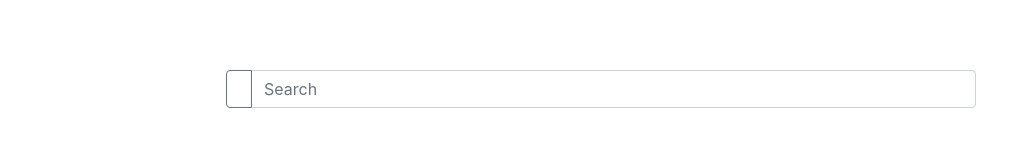
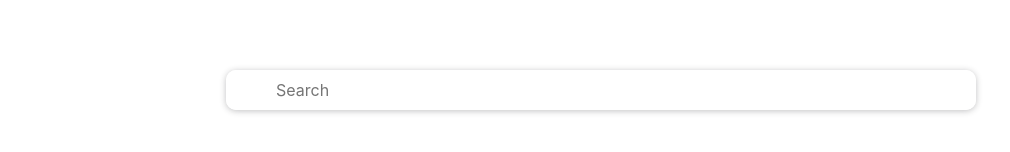
Before and after one commit to NicholasKlaus/reactproj, a React (Create React App) app: page /LandingPage in a window 1280 px wide. Shown: the part 154-306 px from the top of the page, without its empty margins (39-1049 px from the left). Built offline with nearby package versions, Linux system fonts and the light colour scheme.

Commit message:
finished styling search Bar

```diff
--- a/src/pages/LandingPage.js
+++ b/src/pages/LandingPage.js
@@ -15,43 +15,41 @@ export const LandingPage = () => {
 
     const onInput = (event) => {
         let filtredData = arr.filter(el =>  el.city.startsWith(event.target.value))
-        if (!event.target.value){
+        if (!event.target.value) {
             setfilteredCities([]);
-        }else {
+        } else {
             setfilteredCities(filtredData);
         }
     };
 
     return(
-        <div className ="landing">
-            <div className ="container">
+        <div className="landing">
+            <div className="container">
                 <NavLink
                     to="/WeatherPage"
-                //className="h-menu_link"
-                activeStyle={{
+                    activeStyle= {{
                         color: " #c2bdbd",
                     }}
-            >See weather</NavLink>
-                <div className ="l-body">
-                    <div className ="c-search_wrapper">
-                        <InputGroup className="mb-3">
-                            <InputGroup.Prepend>
-                                <Button variant="outline-secondary"> <i className="icofont-search-2 search-icon"></i></Button>
-                            </InputGroup.Prepend>
-                            <FormControl
-                             aria-describedby="basic-addon1"
-                             type ="search"
-                             name ="searchBar"
-                             placeholder ="Search"
-                             onInput={onInput}
-                            />
-                        </InputGroup>
+                >
+                See weather
+                </NavLink>
+                <div className="l-body">
+                    <div className="autocomplete-seach_wrap">
+                        <div className="c-search_wrapper">
+                            <i className="icofont-search-2 search-icon"></i>
+                            <input
+                                type="search"
+                                name="searchBar"
+                                placeholder="Search"
+                                className="search-bar"
+                                onInput= {onInput}
+                            ></input>
                         </div>
                         <ul className="dropdown-list">
                             {
                                 filteredCities.map((el, key) => {
                                     return (
-                                    <li el={el} key={key}>{el.city}</li>
+                                    <li className="list-item" el= {el} key= {key}> {el.city} </li>
                                     );
                                 })
                             }
@@ -59,5 +57,6 @@ export const LandingPage = () => {
                     </div>
                 </div>
             </div>
+        </div>
     );
 }
--- a/src/styles/landingStyle.css
+++ b/src/styles/landingStyle.css
@@ -11,18 +11,55 @@
     padding: 200px 0 100px 0;
 }
 
+.autocomplete-seach_wrap{
+    box-shadow: 0 1px 6px 0 rgba(32, 33, 36, .28);
+    width: 750px;
+    margin: 0 auto;
+    border-radius: 10px;
+}
+
 .c-search_wrapper{
     display: flex;
     justify-content: center;
     align-items: center;
+    position: relative;
+}
+
+.search-bar{
+    width: 100%;
+    padding: 8px 10px 8px 50px;
+    border: none;
+    box-sizing: border-box;
+    border-radius: 10px;
+}
+
+.search-bar:focus{
+    outline: none;
+}
+
+.search-icon{
+    position: absolute;
+    z-index: 2;
+    left: 15px;
+    color: #9b9b9b;
 }
 
 .dropdown-list {
     list-style: none;
-    padding-left: 250px;
-
+    padding-left: 50px;
 }
 
-.input-group{
-    width: 750px!important;
+.dropdown-list::before{
+    content: "";
 }
+
+.list-item{
+    padding-top: 8px;
+    padding-bottom: 8px;
+    padding-right: 10px;
+}
+
+input::-webkit-search-decoration,
+input::-webkit-search-cancel-button,
+input::-webkit-search-results-button,
+input::-webkit-search-results-decoration { display: none; }
```
Lines whose indentation alone changed are shown as unchanged.
